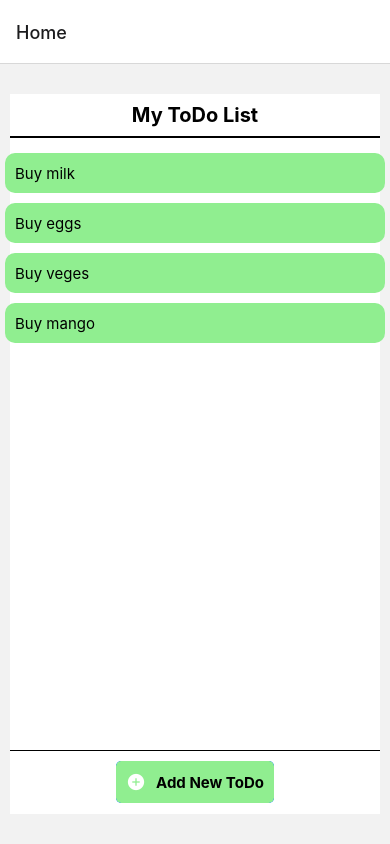
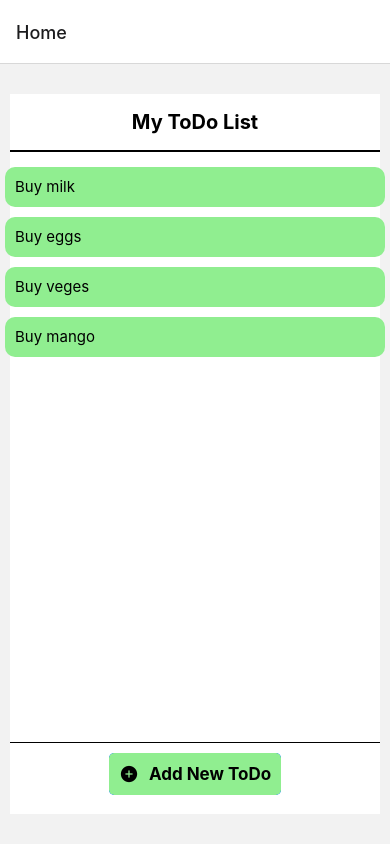
Before and after one commit to Kaichunyu/MAD_Assignment1, a React Native app in the folder To-Do-List/: screen / in a window 390 px wide. Built offline with nearby package versions, Linux system fonts and the light colour scheme.

Commit message:
Updated Add New Todo Screen Layout

```diff
--- /dev/null
+++ b/To-Do-List/src/components/ImageButton.js
@@ -0,0 +1,29 @@
+import { StyleSheet, Text, Pressable } from "react-native";
+import Ionicons from "@expo/vector-icons/Ionicons";
+
+export const ImageButton = ({ buttonname, iconname, action }) => {
+	return (
+		<Ionicons.Button
+			style={styles.icon}
+			name={iconname}
+			onPress={action}
+			color={"black"}
+			size={20}
+		>
+			<Text style={styles.text}>{buttonname}</Text>
+		</Ionicons.Button>
+	);
+};
+
+const styles = StyleSheet.create({
+	text: {
+		fontSize: 17,
+		fontWeight: "bold",
+		color: "black",
+	},
+
+	icon: {
+		backgroundColor: "lightgreen",
+		padding: 10,
+	},
+});
--- /dev/null
+++ b/To-Do-List/src/components/InputBox.js
@@ -0,0 +1,18 @@
+import { StyleSheet, View, Text, TextInput } from "react-native";
+
+export const InputBox = ({ multipleline }) => {
+	return (
+		<View style={{ padding: 5 }}>
+			<TextInput style={styles.box} multiline={multipleline} />
+		</View>
+	);
+};
+
+const styles = StyleSheet.create({
+	box: {
+		minHeight: 40,
+		borderWidth: 1,
+		borderRadius: 5,
+		padding: 10,
+	},
+});
--- /dev/null
+++ b/To-Do-List/src/components/SubTitle.js
@@ -0,0 +1,19 @@
+import { StyleSheet, Text, View } from "react-native";
+
+export const SubTitle = ({ name }) => {
+	return (
+		<View style={styles.subtitle}>
+			<Text style={styles.name}>{name}</Text>
+		</View>
+	);
+};
+
+const styles = StyleSheet.create({
+	subtitle: {
+		padding: 5,
+	},
+	name: {
+		fontSize: 20,
+		fontWeight: "bold",
+	},
+});
--- a/To-Do-List/src/components/TButton.js
+++ /dev/null
@@ -1,30 +0,0 @@
-import { StyleSheet, Text, Pressable } from "react-native";
-import Ionicons from '@expo/vector-icons/Ionicons';
-
-export const TButton = ({ buttonname, iconname, action }) => {
-
-    return (
-        <Ionicons.Button style={styles.icon} name={iconname} onPress={action}>
-            <Text style={styles.text}>
-                {buttonname}
-            </Text>
-        </Ionicons.Button>
-    );
-
-};
-
-
-const styles = StyleSheet.create({
-    text: {
-        fontSize: 15,
-        fontWeight: 'bold',
-        color: 'black',
-    },
-
-    icon: {
-        backgroundColor: 'lightgreen',
-        padding: 10,
-
-    },
-
-})
--- a/To-Do-List/src/components/ToDoList.js
+++ b/To-Do-List/src/components/ToDoList.js
@@ -1,32 +1,35 @@
-import { StyleSheet, Text, View, Pressable} from 'react-native';
+import { StyleSheet, Text, View } from "react-native";
 export const ToDoList = () => {
-
     return (
-        <View style={{flexWrap: 'wrap', alignContent: "center"}}>
-            <View style={styles.list}><Text style={styles.item}>Buy milk</Text></View>
-            <View style={styles.list}><Text style={styles.item}>Buy eggs</Text></View>
-            <View style={styles.list}><Text style={styles.item}>Buy veges</Text></View>
-            <View style={styles.list}><Text style={styles.item}>Buy mango</Text></View>
+        <View style={{ flexWrap: "wrap", alignContent: "center" }}>
+            <View style={styles.list}>
+                <Text style={styles.item}>Buy milk</Text>
             </View>
-
-    )
-
+            <View style={styles.list}>
+                <Text style={styles.item}>Buy eggs</Text>
+            </View>
+            <View style={styles.list}>
+                <Text style={styles.item}>Buy veges</Text>
+            </View>
+            <View style={styles.list}>
+                <Text style={styles.item}>Buy mango</Text>
+            </View>
+        </View>
+    );
 };
 
 const styles = StyleSheet.create({
     list: {
-    backgroundColor: 'lightgreen',
+        backgroundColor: "lightgreen",
         borderRadius: 10,
         width: 380,
         height: 40,
         margin: 5,
-    justifyContent: 'center',
-
+        justifyContent: "center",
     },
 
     item: {
         fontSize: 15,
         padding: 10,
     },
-
 });
--- a/To-Do-List/src/screens/AddNewTodo.js
+++ b/To-Do-List/src/screens/AddNewTodo.js
@@ -1,8 +1,73 @@
-import { View, Text } from "react-native";
+import { StyleSheet, View } from "react-native";
+import { useNavigation } from "@react-navigation/native";
 import { Title } from "../components/Title";
+import { SubTitle } from "../components/SubTitle";
+import { ImageButton } from "../components/ImageButton";
+import { InputBox } from "../components/InputBox";
 
 export const AddNewTodo = () => {
-    return (
-        <Title title="Add New Todo"/>
-    )
-}
+	const navigation = useNavigation();
+
+	const gobackHomeHandler = () => {
+		navigation.navigate("Home");
+	};
+
+	const saveHandler = () => {
+		console.log("Saved");
+	};
+	return (
+		<View style={styles.container}>
+			<View style={styles.top}>
+				<Title title="Add New Todo" />
+			</View>
+
+			<View style={styles.middle}>
+				<SubTitle name="Title" />
+				<InputBox multipleline={false} />
+				<SubTitle name="Description" />
+				<InputBox multipleline={true} />
+			</View>
+
+			<View style={styles.bottom}>
+				<ImageButton
+					iconname="backspace"
+					buttonname="Cancel"
+					action={gobackHomeHandler}
+				/>
+				<ImageButton
+					iconname="save"
+					buttonname="Save"
+					action={saveHandler}
+				/>
+			</View>
+		</View>
+	);
+};
+
+const styles = StyleSheet.create({
+	container: {
+		flex: 1,
+		flexDirection: "column",
+		padding: 15,
+	},
+
+	top: {
+		height: "8%",
+		borderBottomWidth: 2,
+		alignItems: "center",
+		justifyContent: "center",
+	},
+
+	middle: {
+		height: "74%",
+		justifyContent: "flex-start",
+		margin: 10,
+	},
+
+	bottom: {
+		height: "18%",
+		flexDirection: "row",
+		justifyContent: "space-evenly",
+		alignItems: "flex-start",
+	},
+});
--- a/To-Do-List/src/screens/Home.js
+++ b/To-Do-List/src/screens/Home.js
@@ -1,60 +1,63 @@
-import { Button, StyleSheet, Text, View } from 'react-native';
-import { useNavigation } from '@react-navigation/native';
-import { Title } from '../components/Title';
-import { TButton } from '../components/TButton';
-import { ToDoList } from '../components/ToDoList';
+import { StyleSheet, View } from "react-native";
+import { useNavigation } from "@react-navigation/native";
+import { Title } from "../components/Title";
+import { ImageButton } from "../components/ImageButton";
+import { ToDoList } from "../components/ToDoList";
 
 export const Home = () => {
 	const navigation = useNavigation();
 
 	const gotoAddNewToDoHandler = () => {
-        navigation.navigate("Add New Todo")
-    }
+		navigation.navigate("Add New Todo");
+	};
 
 	return (
 		<View style={styles.container}>
 			<View style={styles.top}>
-                <Title title = "My ToDo List"/>
+				<Title title="My ToDo List" />
 			</View>
 
 			<View style={styles.middle}>
-                <ToDoList/>
+				<ToDoList />
 			</View>
 
 			<View style={styles.bottom}>
-                <TButton iconname="add-circle-sharp" buttonname="Add New ToDo" action={gotoAddNewToDoHandler} />
+				<ImageButton
+					iconname="add-circle"
+					buttonname="Add New ToDo"
+					action={gotoAddNewToDoHandler}
+				/>
 			</View>
 		</View>
 	);
-}
+};
 
 const styles = StyleSheet.create({
 	container: {
 		flex: 1,
-    backgroundColor: 'white',
-    flexDirection: 'column',
+		backgroundColor: "white",
+		flexDirection: "column",
 		marginVertical: 30,
 		marginHorizontal: 10,
 	},
 
 	top: {
-    flex: 1,
+		height: "8%",
 		borderBottomWidth: 2,
-    alignItems: 'center',
-    justifyContent: 'center',
+		alignItems: "center",
+		justifyContent: "center",
 	},
 
 	middle: {
-    flex: 14,
+		height: "82%",
 		padding: 10,
-
 	},
 
 	bottom: {
-    flex: 1.5,
+		height: "10%",
 		borderTopWidth: 1,
-    alignItems: 'center',
-    justifyContent: 'center',
+		alignItems: "center",
+		justifyContent: "flex-start",
+		padding: 10,
 	},
-
 });
```
Also changed, not shown: To-Do-List/src/components/Title.js (+6 -7 lines). Lines whose indentation alone changed are shown as unchanged.
